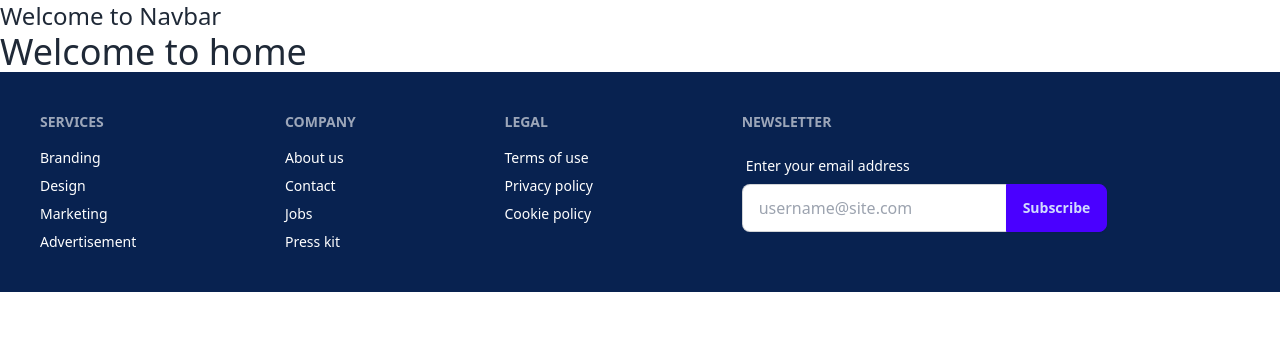
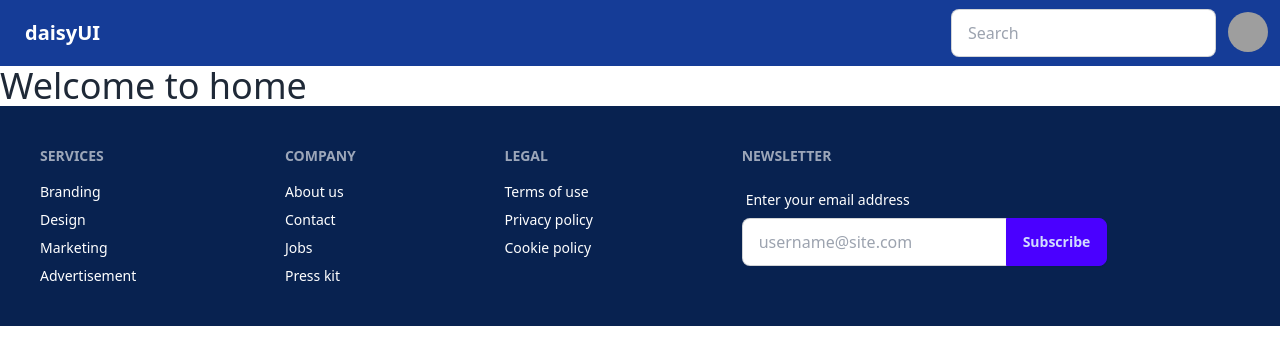
Before and after one commit to mdshakil04/book-Swiftly-client, a React (Vite) app: page / in a window 1280 px wide. Shown: the top 364 px of the page. Built offline with nearby package versions, Linux system fonts and the light colour scheme; grey boxes are pictures that could not be loaded.

Commit message:
Navbar functionality started

```diff
--- a/src/pages/Shared/Navbar/Navbar.jsx
+++ b/src/pages/Shared/Navbar/Navbar.jsx
@@ -1,11 +1,54 @@
-import React from 'react';
+/* eslint-disable no-unused-vars */
+import React from "react";
 
 const Navbar = () => {
-    return (
-        <div>
-            <h2 className="text-2xl">Welcome to Navbar</h2>
+  return (
+    <div className="navbar bg-[#153c97] text-white">
+      <div className="flex-1">
+        <a className="btn btn-ghost text-xl">daisyUI</a>
+      </div>
+      <div className="flex-none gap-2">
+        <div className="form-control">
+          <input
+            type="text"
+            placeholder="Search"
+            className="input input-bordered w-24 md:w-auto"
+          />
         </div>
-    );
+        <div className="dropdown dropdown-end">
+          <div
+            tabIndex={0}
+            role="button"
+            className="btn btn-ghost btn-circle avatar"
+          >
+            <div className="w-10 rounded-full">
+              <img
+                alt="Tailwind CSS Navbar component"
+                src="https://daisyui.com/images/stock/photo-1534528741775-53994a69daeb.jpg"
+              />
+            </div>
+          </div>
+          <ul
+            tabIndex={0}
+            className="mt-3 z-[1] p-2 shadow menu menu-sm dropdown-content bg-base-100 rounded-box w-52"
+          >
+            <li>
+              <a className="justify-between">
+                Profile
+                <span className="badge">New</span>
+              </a>
+            </li>
+            <li>
+              <a>Settings</a>
+            </li>
+            <li>
+              <a>Logout</a>
+            </li>
+          </ul>
+        </div>
+      </div>
+    </div>
+  );
 };
 
 export default Navbar;
```
